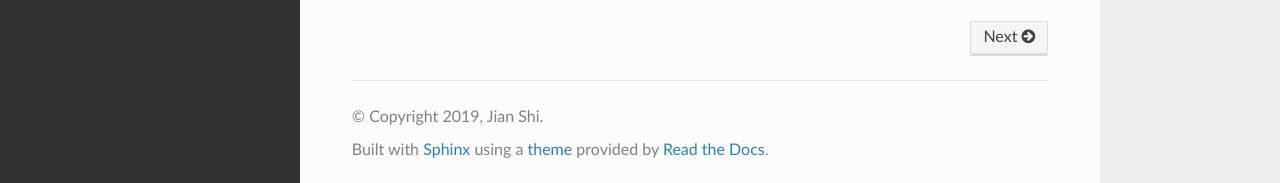
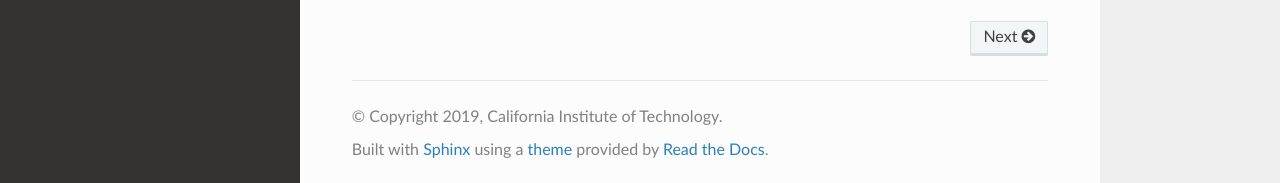
Before and after one commit to Caltech-geoquake/PySeismoSoil, a Sphinx documentation site: the page built from doc/source/index.rst, in a window 1280 px wide and 900 px high, scrolled down 1674 px. Shown: the part 714-897 px from the top of the window. Built offline with Sphinx 7.4.7 and the Read the Docs theme 2.0.0, drawn with Linux system fonts in a browser that asks for light colours.

```diff
--- a/PySeismoSoil/__init__.py
+++ b/PySeismoSoil/__init__.py
@@ -1,3 +1,3 @@
 # Author: Jian Shi
 
-__version__ = '0.2.5'
+__version__ = '0.2.6'
--- a/doc/source/conf.py
+++ b/doc/source/conf.py
@@ -19,11 +19,11 @@ sys.path.insert(0, os.path.abspath('../'))
 # -- Project information -----------------------------------------------------
 
 project = 'PySeismoSoil'
-copyright = '2019, Jian Shi'
+copyright = '2019, California Institute of Technology'
 author = 'Jian Shi'
 
 # The full version, including alpha/beta/rc tags
-release = '0.0.1'
+release = '0.2.6'
 
 
 # -- General configuration ---------------------------------------------------
--- a/setup.py
+++ b/setup.py
@@ -2,7 +2,7 @@ from setuptools import setup
 
 setup(
     name='PySeismoSoil',
-    version='0.2.5',
+    version='0.2.6',
     description='PySeismoSoil',
     author='Jian Shi',
     license='GPL v3.0',
```
Also changed, not shown: README.md (+1 -1 lines).
